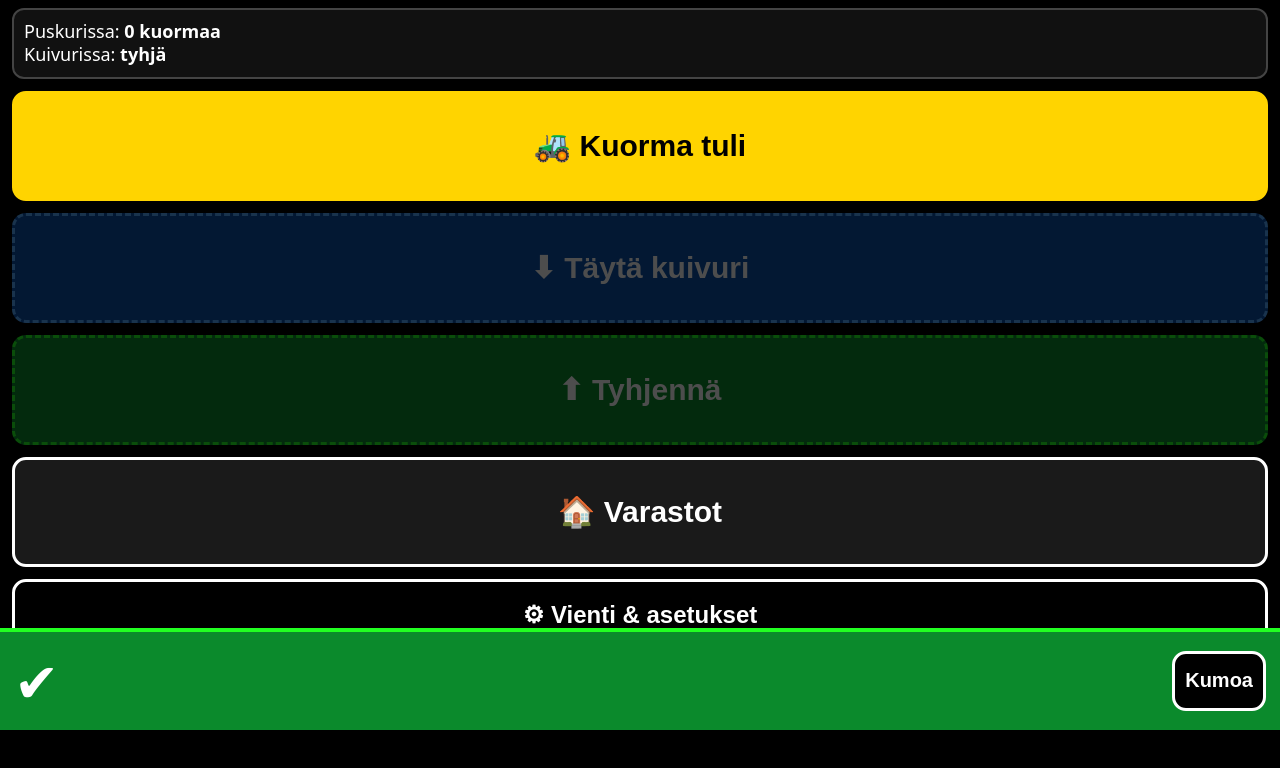
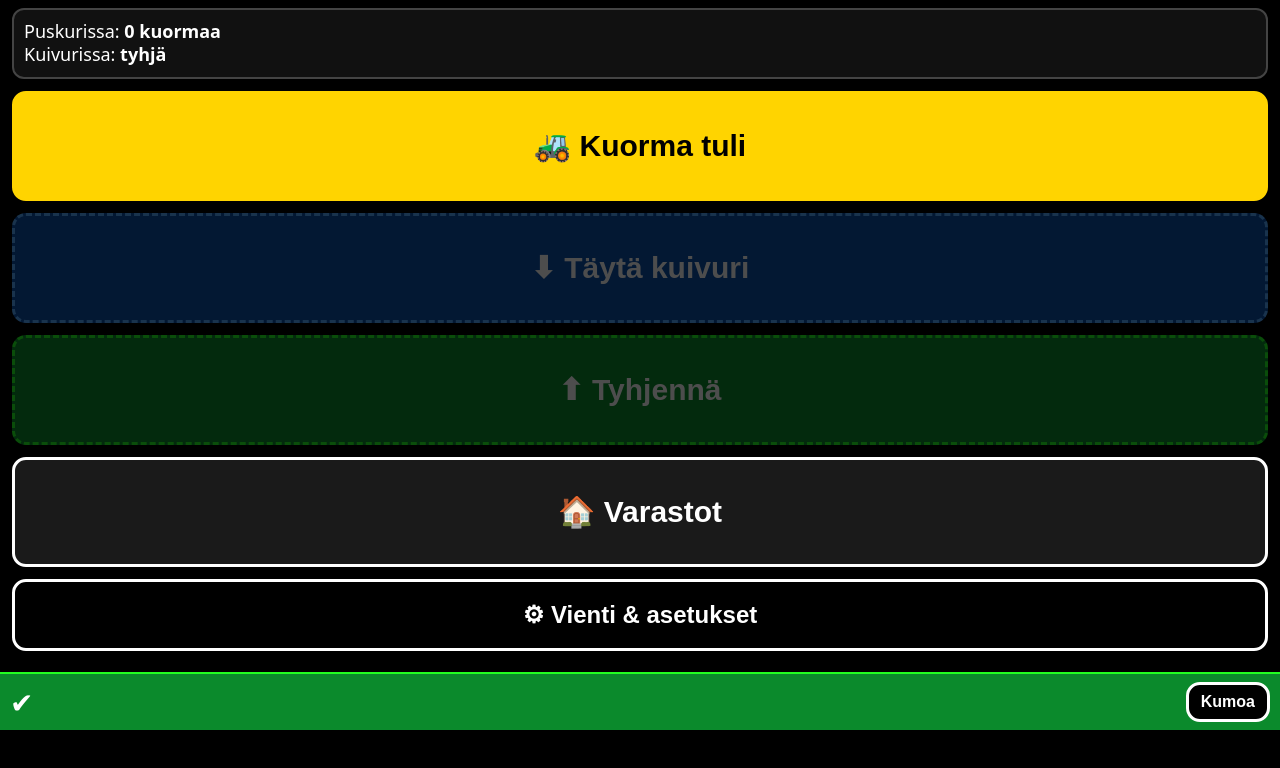
Before and after one commit to vviitani/kuivaussovellus, a plain HTML site: page app/index.html in a window 1280 px wide. Shown: the part 70-838 px from the top of the page. After the commit the page ends 813 px from the top, so only its background shows below. Drawn offline with Linux system fonts and the light colour scheme.

Commit message:
Pienennä alapalkin (kumoa) toast-palkkia (v10)

```diff
--- a/app/style.css
+++ b/app/style.css
@@ -2,7 +2,7 @@
 header{position:sticky;top:0;z-index:5;display:flex;align-items:center;gap:8px;background:#111;border-bottom:2px solid #333;padding:6px 10px;min-height:60px}
 h1{font-size:24px;margin:0;flex:1}.hdr{font-size:40px;background:none;border:0;color:#ffd400;width:52px;height:52px}
 #net{font-size:15px;padding:4px 8px;border-radius:8px}.on{background:#0a4}.off{background:#c00}
-main{padding:12px;padding-bottom:140px}
+main{padding:12px;padding-bottom:80px}
 .btn{display:block;width:100%;min-height:72px;font-size:24px;font-weight:700;border-radius:14px;border:3px solid #fff;background:#1a1a1a;color:#fff;margin:0 0 12px;padding:10px}
 .btn:active{filter:brightness(1.6)}.btn.big{min-height:110px;font-size:30px}
 .btn.y{background:#ffd400;color:#000;border-color:#ffd400}.btn.g{background:#0b8a2c;border-color:#2f2}.btn.b{background:#0b4fa8;border-color:#5af}.btn.r{background:#8a0b0b;border-color:#f55}
@@ -21,8 +21,8 @@ main{padding:12px;padding-bottom:140px}
 .bar i.hi{background:#fa0}.bar i.over{background:#f33}
 table{width:100%;border-collapse:collapse;font-size:16px}td,th{border-bottom:1px solid #333;padding:6px 4px;text-align:left}
 .warn{color:#ff6;font-weight:700}.err{background:#600;border:2px solid #f55;padding:10px;border-radius:10px;margin:8px 0}
-#toast{position:fixed;left:0;right:0;bottom:0;z-index:9;background:#0b8a2c;padding:14px;display:flex;align-items:center;gap:12px;border-top:4px solid #2f2}
-#toast .ok{font-size:54px}#toastMsg{flex:1;font-size:22px;font-weight:700}#toast .btn{width:auto;margin:0;min-height:60px;font-size:20px}
+#toast{position:fixed;left:0;right:0;bottom:0;z-index:9;background:#0b8a2c;padding:8px 10px;display:flex;align-items:center;gap:8px;border-top:2px solid #2f2}
+#toast .ok{font-size:28px}#toastMsg{flex:1;font-size:16px;font-weight:700}#toast .btn{width:auto;margin:0;min-height:40px;font-size:16px;padding:6px 12px}
 input[type=text]{width:100%;font-size:20px;padding:12px;background:#111;color:#fff;border:2px solid #888;border-radius:10px}
 .sgrid{display:grid;grid-template-columns:repeat(6,minmax(0,1fr));gap:5px}
 .sgrid2{display:grid;grid-template-columns:1fr 1fr;gap:8px;margin-top:10px}
--- a/app/sw.js
+++ b/app/sw.js
@@ -1,4 +1,4 @@
-const C='kuivaus-v9';
+const C='kuivaus-v10';
 const F=['./','index.html','style.css','app.js','store.js','data.js','manifest.webmanifest','icon.svg','icon-192.png','icon-512.png'];
 self.addEventListener('install',e=>{e.waitUntil(caches.open(C).then(c=>c.addAll(F)));self.skipWaiting()});
 self.addEventListener('activate',e=>{e.waitUntil(caches.keys().then(ks=>Promise.all(ks.filter(k=>k!==C).map(k=>caches.delete(k)))).then(()=>self.clients.claim()))});
```
